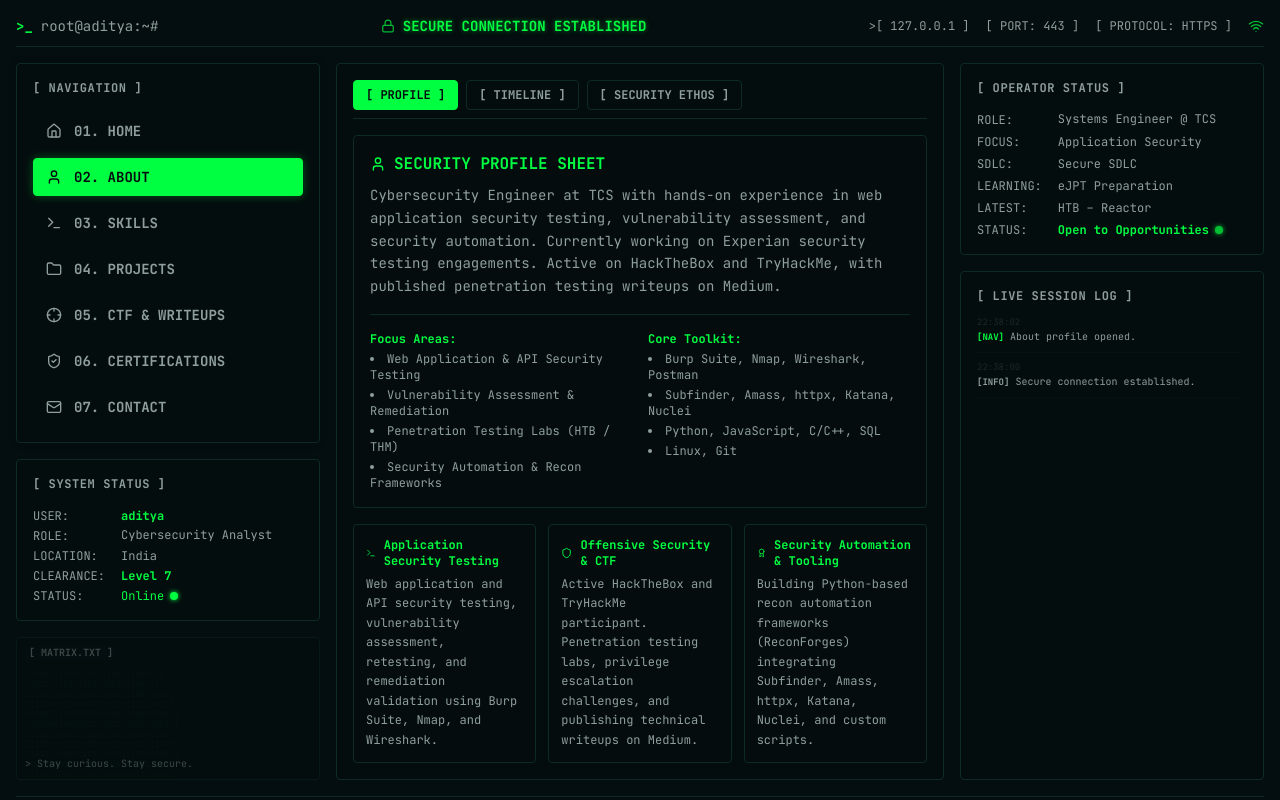
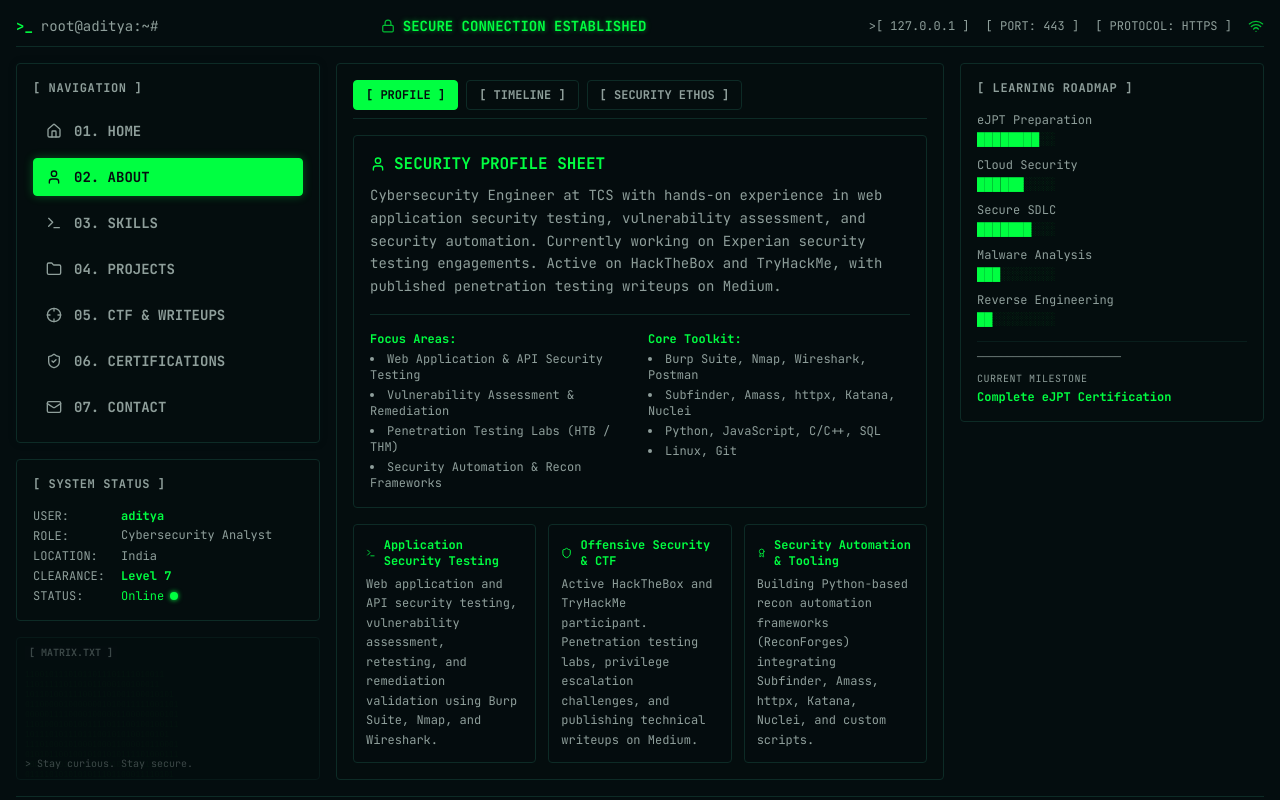
Before and after one commit to AdityaBhardwaj04/AdityaBhardwaj04.github.io, a React (Vite) app: page / in a window 1280 px wide. Both pictures are taken after a click on the button "02. ABOUT". Shown: the top 800 px of the page. Built offline with nearby package versions, Linux system fonts and the light colour scheme.

Commit message:
feat(about): add learning roadmap panel

```diff
--- a/src/App.tsx
+++ b/src/App.tsx
@@ -573,6 +573,42 @@
 
         {/* Right Panel */}
         <aside className="right-panel flex flex-col gap-4 min-w-0">
+          {activeTab === 'about' ? (
+            /* Learning Roadmap — shown on About */
+            <div className="panel flex flex-col gap-4">
+              <h2 className="text-term-lightgray text-xs font-bold uppercase tracking-wider">[ LEARNING ROADMAP ]</h2>
+
+              <div className="flex flex-col gap-3 text-xs">
+                {([
+                  { label: 'eJPT Preparation',   filled: 8 },
+                  { label: 'Cloud Security',      filled: 6 },
+                  { label: 'Secure SDLC',         filled: 7 },
+                  { label: 'Malware Analysis',    filled: 3 },
+                  { label: 'Reverse Engineering', filled: 2 },
+                ] as const).map(({ label, filled }) => (
+                  <div key={label} className="flex flex-col gap-1">
+                    <div className="flex justify-between items-center">
+                      <span className="text-term-lightgray">{label}</span>
+                    </div>
+                    <span className="font-mono text-[13px] leading-none select-none">
+                      <span className="text-term-green">{'█'.repeat(filled)}</span>
+                      <span className="text-term-darkgreen">{'░'.repeat(10 - filled)}</span>
+                    </span>
+                  </div>
+                ))}
+              </div>
+
+              <div className="pt-2 border-t border-term-border/60 flex flex-col gap-2">
+                <span className="text-term-lightgray text-[10px] font-mono select-none">{'─'.repeat(24)}</span>
+                <div className="flex flex-col gap-0.5">
+                  <span className="text-term-lightgray text-[10px] uppercase tracking-wider">Current Milestone</span>
+                  <span className="text-term-green text-xs font-bold">Complete eJPT Certification</span>
+                </div>
+              </div>
+            </div>
+          ) : (
+            /* Operator Status + Live Session Log — shown on Home and all others */
+            <>
               {/* Operator Status */}
               <div className="panel flex flex-col gap-2">
                 <h2 className="text-term-lightgray mb-2 text-xs font-bold uppercase tracking-wider">[ OPERATOR STATUS ]</h2>
@@ -612,12 +648,12 @@
                         <div className="text-term-gray text-[9px] font-mono mb-0.5">{entry.time}</div>
                         <div className="flex items-baseline gap-1.5">
                           <span className={`text-[9px] font-bold font-mono flex-shrink-0 ${
-                        entry.level === 'SUCCESS' ? 'text-term-green' :
-                        entry.level === 'NAV'     ? 'text-term-green' :
-                        entry.level === 'VIEW'    ? 'text-term-green' :
-                        entry.level === 'LINK'    ? 'text-yellow-400' :
-                        entry.level === 'DOWNLOAD'? 'text-yellow-400' :
-                        entry.level === 'CONTACT' ? 'text-term-green' :
+                            entry.level === 'SUCCESS'  ? 'text-term-green'  :
+                            entry.level === 'NAV'      ? 'text-term-green'  :
+                            entry.level === 'VIEW'     ? 'text-term-green'  :
+                            entry.level === 'LINK'     ? 'text-yellow-400'  :
+                            entry.level === 'DOWNLOAD' ? 'text-yellow-400'  :
+                            entry.level === 'CONTACT'  ? 'text-term-green'  :
                             'text-term-lightgray'
                           }`}>[{entry.level}]</span>
                           <span className="text-term-lightgray text-[10px] leading-snug">{entry.message}</span>
@@ -627,6 +663,8 @@
                   )}
                 </div>
               </div>
+            </>
+          )}
         </aside>
       </main>
 
```
Lines whose indentation alone changed are shown as unchanged.
